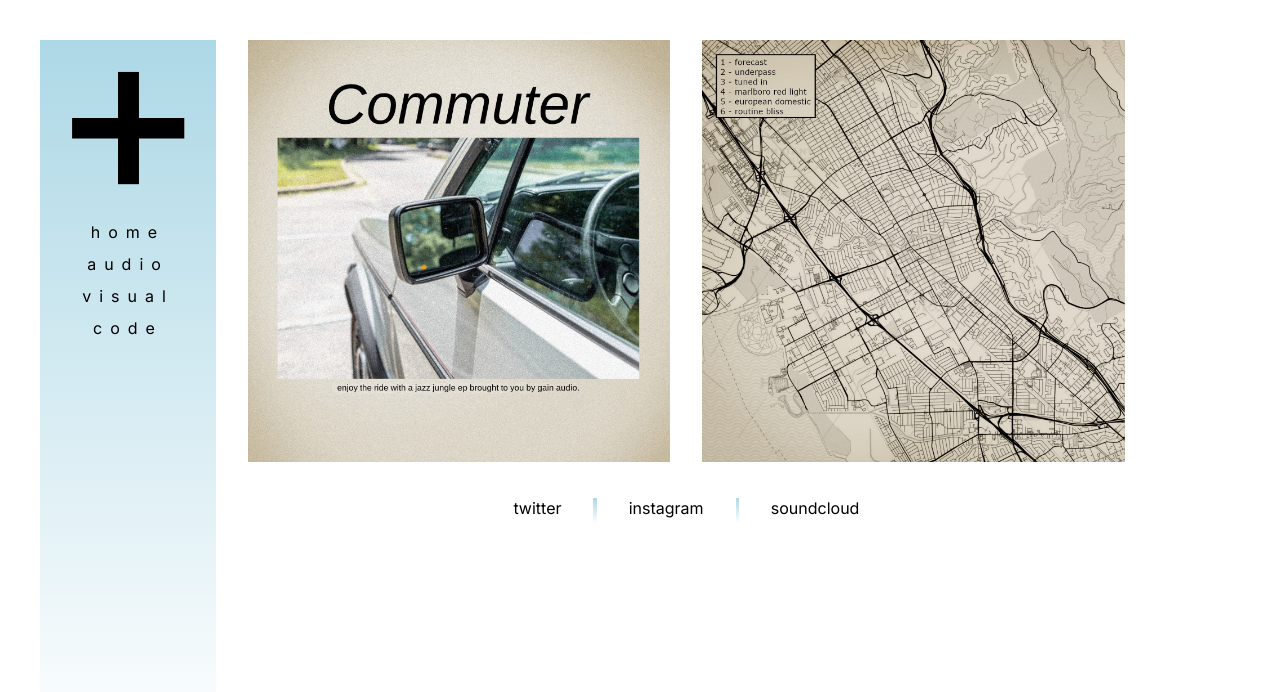
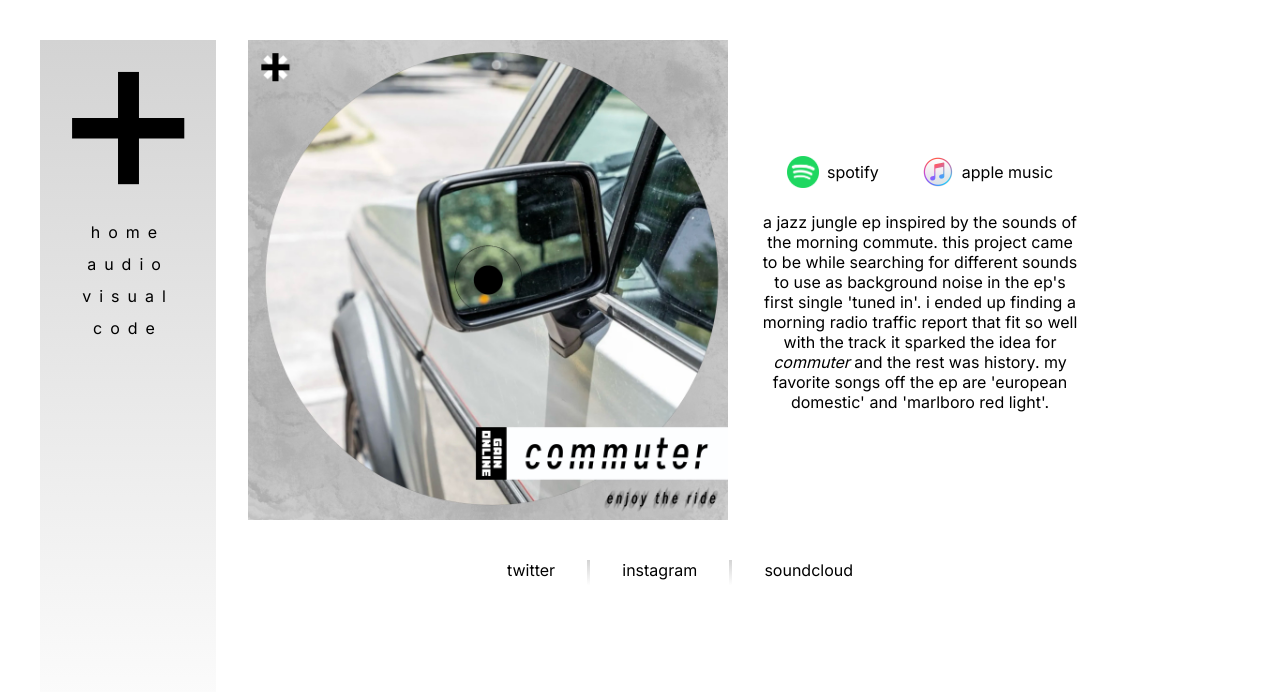
Before and after one commit to hharris56/gain.online, a Next.js app: page /audio/commuter in a window 1280 px wide. Shown: the top 692 px of the page. Built offline with nearby package versions, Linux system fonts and the light colour scheme.

Commit message:
moved photos, added links, rem button

```diff
--- a/src/app/audio/commuter/page.tsx
+++ b/src/app/audio/commuter/page.tsx
@@ -1,10 +1,41 @@
+"use client"
+
 import "../audio.css"
+import { useIsMobile } from "../../../hooks/mobileHooks"
+import { MusicLinkBar } from "../../../components/linkBar/linkBar"
 
 export default function Commuter(){
+    const isMobile = useIsMobile()
+
+    document.documentElement.style.setProperty("--accent-color", "lightgrey");
+
     return (
-        <div>
-            <img src="/art/albums/commuter/commuter front cover.jpg" className="album-page-cover"/>
-            <img src="/art/albums/commuter/commuter back cover.jpg" className="album-page-cover" style={{marginLeft: "2rem"}}/>
+        <div className={"album-page-container" + (isMobile ? " album-page-mobile" : "")}>
+            {isMobile && <img
+                src={"/art/albums/commuter/commuter cover final.jpg"}
+                className="album-image"
+                style={{width: "75vw"}}
+            />}
+            <div className="album-page-row">
+                {!isMobile && <img
+                    src={"/art/albums/commuter/commuter cover final.jpg"}
+                    className="album-page-image"
+                />}
+                <div className="album-page-text">
+                    <MusicLinkBar spotify="https://open.spotify.com/album/3OJlLVkQbBlBiYcizvPXWc?si=IvB-1BoUTWGEkKZq1p2vLQ" apple="https://music.apple.com/us/album/commuter-ep/1746794979" />
+                    <a>a jazz jungle ep inspired by the sounds of the morning commute. this project came to be while searching for different sounds to use as background noise in the ep's first single 'tuned in'. i ended up finding a morning radio traffic report that fit so well with the track it sparked the idea for <i>commuter</i> and the rest was history. my favorite songs off the ep are 'european domestic' and 'marlboro red light'.</a>
+                </div>
+            </div>
+            {/* <div className="album-page-row">
+                <img
+                    src={"/art/albums/commuter/commuter front cover.jpg"}
+                    className="album-page-image"
+                />
+                <img
+                    src={"/art/albums/commuter/commuter back cover.jpg"}
+                    className="album-page-image"
+                />
+            </div> */}
         </div>
     )
 }
--- a/src/app/audio/deeperStill/page.tsx
+++ b/src/app/audio/deeperStill/page.tsx
@@ -5,6 +5,7 @@ import "../audio.css"
 
 export default function DeeperStill(){
     const isMobile = useIsMobile()
+
     document.documentElement.style.setProperty("--primary-color", "black");
     document.documentElement.style.setProperty("--accent-color", "#65b53a");
     document.documentElement.style.setProperty("--primary-text-color", "white");
--- a/src/app/home/page.tsx
+++ b/src/app/home/page.tsx
@@ -4,7 +4,7 @@ import "./home.css";
 export default function Home() {
 
   return (
-    <div>
+    <div style={{minWidth: "var(--content-width)"}}>
       <h1>gain online</h1>
       <div style={{marginBottom: "2rem"}}>
         hey, welcome to my corner of the web. my name is <mark style={{backgroundColor: "var(--primary-text-color)", color: "var(--primary-text-color)"}}>u thought</mark> but online i go by gain. im a 25yo artist, programmer, and avid enjoyer of all things related to music and design. check out some of my work, u can reach me via the contact page or find me on my socials.
--- a/src/views/view.tsx
+++ b/src/views/view.tsx
@@ -2,7 +2,7 @@
 
 import Header from '../components/header/header'
 import Footer from '../components/footer/footer'
-import { isMobileFn, useIsMobile } from '../hooks/mobileHooks'
+import { useIsMobile } from '../hooks/mobileHooks'
 import MobileView from './mobileView/mobileView'
 import { usePathname } from 'next/navigation'
 import ColorManager from '../hooks/colorManager'
@@ -23,9 +23,8 @@ export default function View({ children, }:
     // desktop view
     <div style={{padding:"2rem", display: "flex", flexDirection: "row"}}>
         <Header />
-        {/* <div style={{backgroundColor: "red", minWidth: "11rem", height: "10rem"}}></div> */}
-        <div style={{display: "flex", flexDirection: "column", paddingLeft: "2rem"}}>
-            <div style={{marginBottom: "2rem", fontSize: "1em"}}>{children}</div>
+        <div style={{display: "flex", flexDirection: "column", padding: "0rem 2rem"}}>
+            <div style={{marginBottom: "2rem", fontSize: "1rem"}}>{children}</div>
             <Footer />
         </div>
     </div>
```
Also changed, not shown: src/app/audio/page.tsx (+4 -4 lines), src/app/code/code.css (+17 -0 lines), src/app/code/page.tsx (+8 -1 lines), 1 other file (tests, documents, lock files or other folders).
